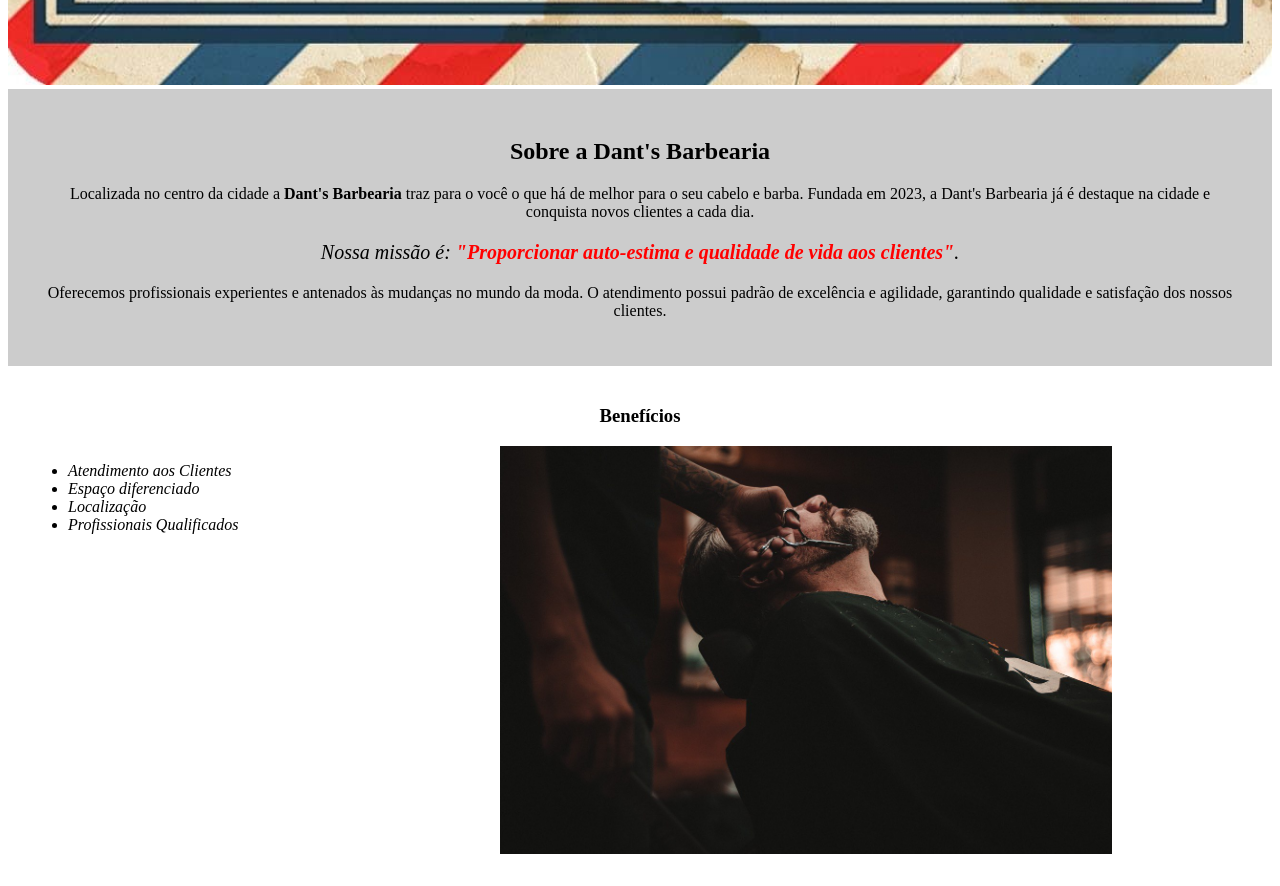
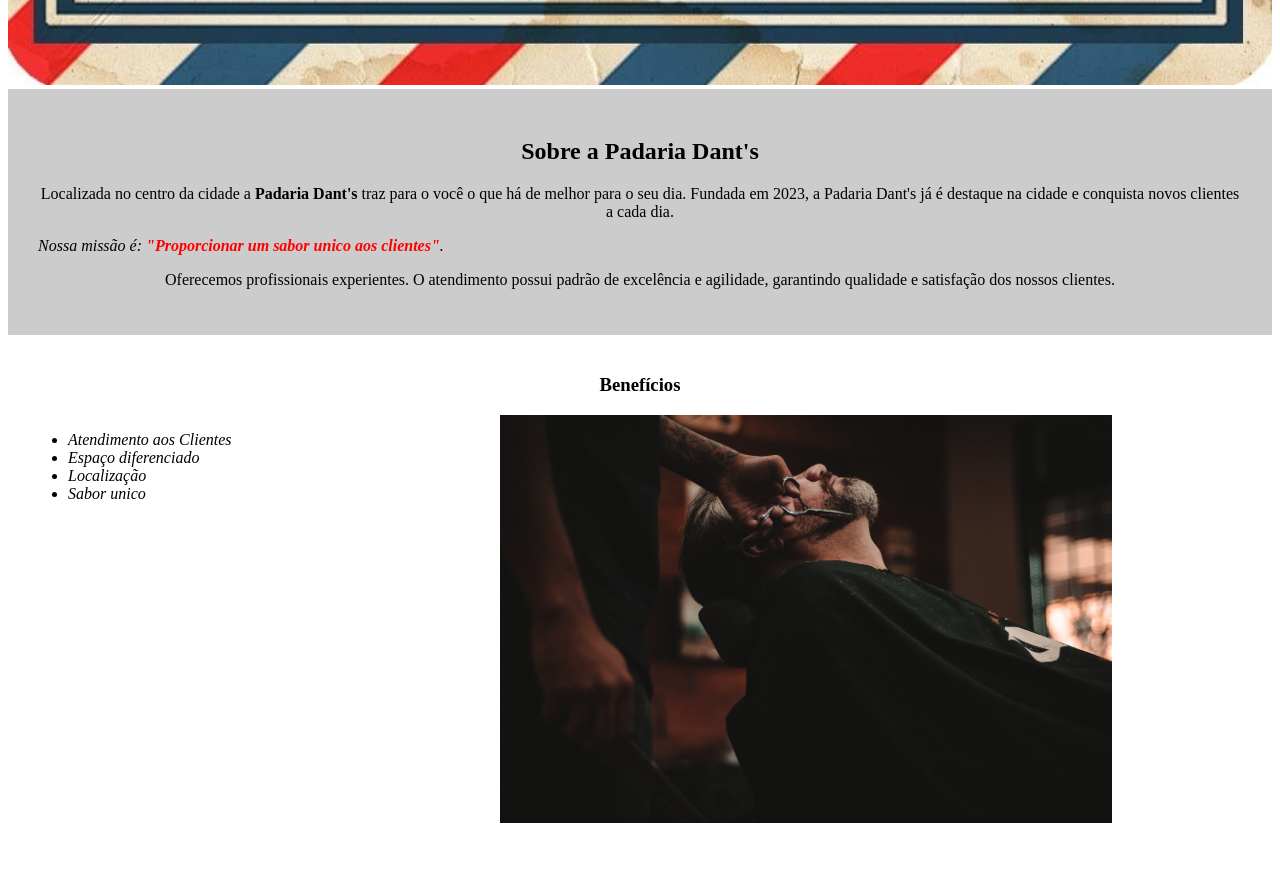
Before and after one commit to annatyy/Dant-s-Barbearia-, a plain HTML site: page index.html in a window 1280 px wide. Shown: the part 880-1766 px from the top of the page. After the commit the page ends 1735 px from the top, so only its background shows below. Drawn offline with Linux system fonts and the light colour scheme.

Commit message:
Update index.html

```diff
--- a/index.html
+++ b/index.html
@@ -2,23 +2,23 @@
 <html lang="pt-br">
 	<head>
 		<meta charset="UTF-8">
-		<title>Dant's Barbearia</title>
+		<title>Padaria Dant's</title>
 		<link rel="stylesheet" href="style.css">
 	</head>
 
 	<body>
 		<header>
-			<h1 class="titulo-principal">Dant's Barbearia</h1>
+			<h1 class="titulo-principal">Padaria Dant's</h1>
 		</header>
 		<img id="banner" src="banner.JPG">
 		<div class="principal">
-			<h2 class="titulo-centralizado">Sobre a Dant's Barbearia</h2>
+			<h2 class="titulo-centralizado">Sobre a Padaria Dant's</h2>
 
-			<p>Localizada no centro da cidade a <strong>Dant's Barbearia</strong> traz para o você o que há de melhor para o seu cabelo e barba. Fundada em 2023, a Dant's Barbearia já é destaque na cidade e conquista novos clientes a cada dia.</p>
+			<p>Localizada no centro da cidade a <strong>Padaria Dant's</strong> traz para o você o que há de melhor para o seu dia. Fundada em 2023, a Padaria Dant's já é destaque na cidade e conquista novos clientes a cada dia.</p
 
-			<p id="missao"><em>Nossa missão é: <strong>"Proporcionar auto-estima e qualidade de vida aos clientes"</strong>.</em></p>
+			<p id="missao"><em>Nossa missão é: <strong>"Proporcionar um sabor unico aos clientes"</strong>.</em></p>
 
-			<p>Oferecemos profissionais experientes e antenados às mudanças no mundo da moda. O atendimento possui padrão de excelência e agilidade, garantindo qualidade e satisfação dos nossos clientes.</p>
+			<p>Oferecemos profissionais experientes. O atendimento possui padrão de excelência e agilidade, garantindo qualidade e satisfação dos nossos clientes.</p>
 		</div>
 
 		<div class="beneficios">
@@ -28,7 +28,7 @@
 				<li class="itens">Atendimento aos Clientes</li>
 				<li class="itens">Espaço diferenciado</li>
 				<li class="itens">Localização</li>
-				<li class="itens">Profissionais Qualificados</li>
+				<li class="itens">Sabor unico</li>
 			</ul>
 
 			<img src="beneficios.jpg" class="imagembeneficios">
```
